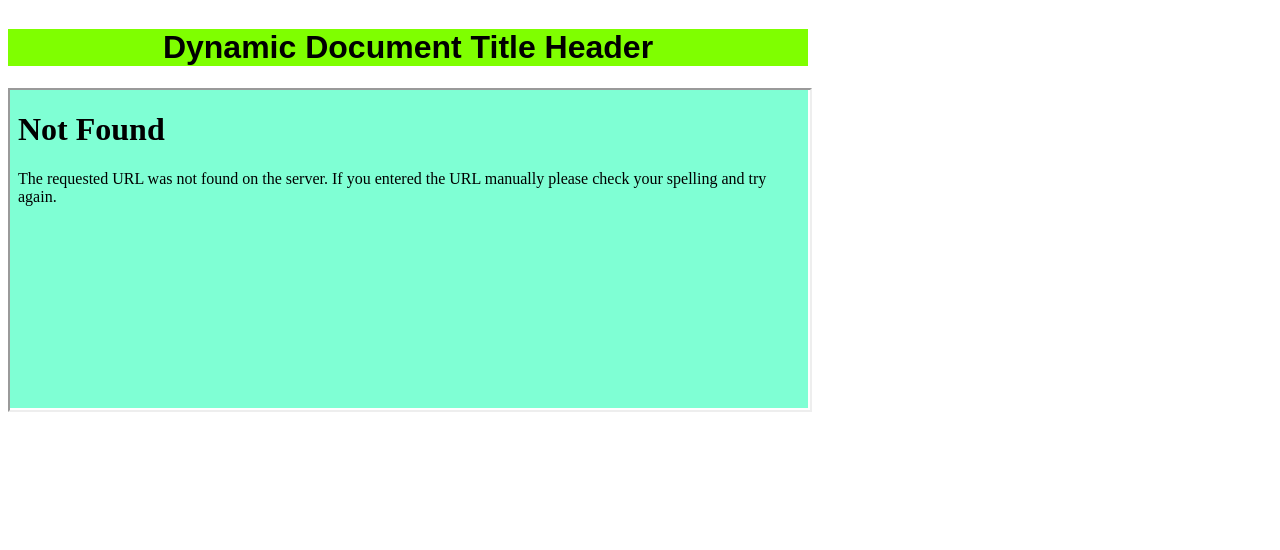
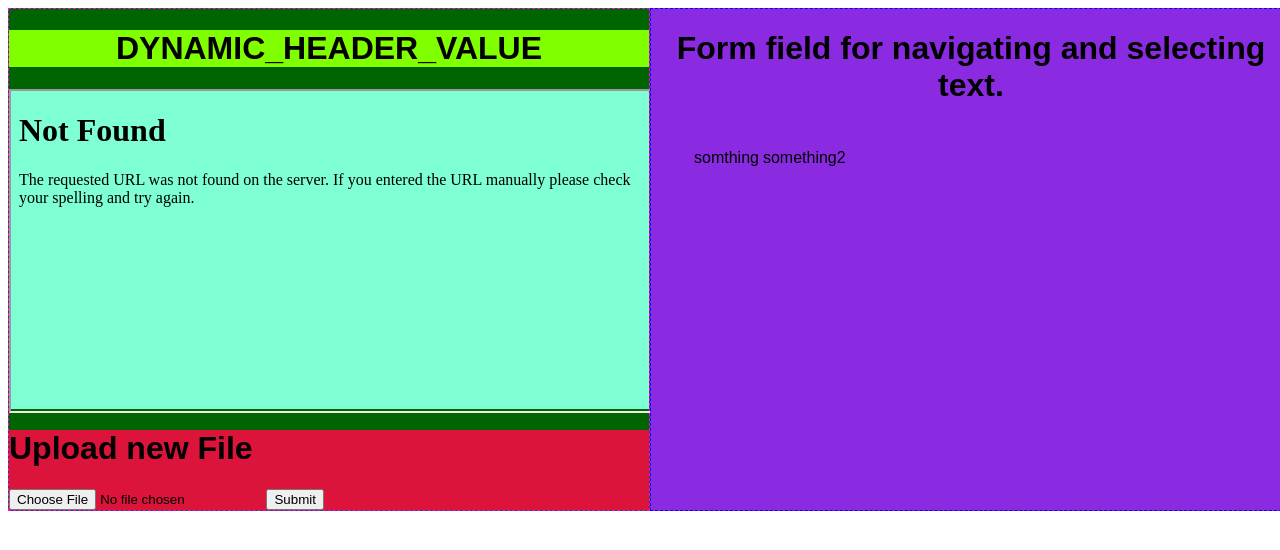
Before and after one commit to jackpots28/graphRagSandbox, a Flask app: page / in a window 1280 px wide. Shown: the top 550 px of the page. Run offline with Flask 3, Linux system fonts and the light colour scheme; parts of the project's set-up code (start-up, migrations or seed data) failed here and were passed over; some libraries are stand-ins or nearby versions.

Commit message:
Update to layout and functionality

```diff
--- a/app.py
+++ b/app.py
@@ -1,8 +1,49 @@
-from flask import Flask, request, redirect, url_for, send_from_directory, render_template
+import os
+from pathlib import Path
+
+from flask import Flask, flash, request, redirect, url_for, send_from_directory, render_template
+from werkzeug.utils import secure_filename
+import tempfile
+import mammoth
+
+docx_path = Path("/Volumes/stuff/graphRagSandbox/assets/SmartBear_TOU-10FEB2023.docx")
+non_logging_output_dir_path = Path("/Volumes/stuff/graphRagSandbox/templates")
+
+out_temp_file = tempfile.NamedTemporaryFile(prefix="SmartBear_",
+                                            suffix=".html",
+                                            delete=False,
+                                            dir=non_logging_output_dir_path)
+
+with open(docx_path, "rb") as docx_file:
+    result = mammoth.convert_to_html(docx_file)
+    html = result.value
+    with open(out_temp_file.name, "wb") as out_file:
+        print(html.encode("ascii", errors="ignore"))
+        out_file.write(html.encode("ascii", "ignore"))
+
+
+UPLOAD_FOLDER = 'static'
+ALLOWED_EXTENSIONS = {'docx'}
 
 app = Flask(__name__)
+app.config['UPLOAD_FOLDER'] = UPLOAD_FOLDER
+
+
+def allowed_file(filename):
+    return '.' in filename and \
+           filename.rsplit('.', 1)[1].lower() in ALLOWED_EXTENSIONS
+
+
+@app.route('/', methods=['POST'])
+def upload_file():
+    uploaded_file = request.files['file']
+    if uploaded_file.filename != '':
+        uploaded_file.save(f"static/{uploaded_file.filename}")
+    return redirect(url_for('index'))
 
 
 @app.route("/")
 def index():
-    return render_template("root_frame.html")
+    return render_template("root_frame.html",
+                           static_file_name="SmartBear_5bn3lv8b.html",
+                           dynamic_header="DYNAMIC_HEADER_VALUE")
--- a/templates/root_frame.html
+++ b/templates/root_frame.html
@@ -30,30 +30,77 @@
 
     .super_parent {
       position: fixed;
+      display: flex;
     }
 
     .main_header {
       background-color: chartreuse;
-      width: 50em;
       text-align: center;
     }
 
     .embedded_webpage {
       background-color: aquamarine;
-      width: 50em;
       height: 20em;
+    }
+
+    .upload_form {
+      background-color: crimson;
+    }
+
+    .left {
+      flex: 0 0 40em;
+      background-color: darkgreen;
+      border: 1px dashed #f0f;
+    }
+
+    .right {
+      text-align: center;
+      flex: 0 0 40em;
+      background-color: blueviolet;
+      border: 1px dashed #00f;
+    }
+
+    table{
+      border: thick black;
+      padding: 20px;
+      margin: 20px;
     }
 
 </style>
 
 <body>
   <div class="super_parent">
-    <div class="main_header">
-        <h1>Dynamic Document Title Header</h1>
+    <div class="left">
+      <div class="main_header">
+          <h1>{{ dynamic_header }}</h1>
+      </div>
+
+      <div class="embedded_webpage">
+        <iframe height="100%" width="100%" src="{{url_for('static', filename=static_file_name)}}" title="TEST"></iframe>
+      </div>
+
+      <div class="upload_form">
+        <h1>Upload new File</h1>
+        <form method="POST" enctype=multipart/form-data>
+          <input type=file name=file>
+          <input type=submit value="Submit">
+        </form>
+      </div>
     </div>
+    <div class="right">
+      <h1>Form field for navigating and selecting text.</h1>
+      <!-- TEMP TABLE FOR EXAMPLE -->
+      <table id="TEMP_TABLE">
+        <tr>
+          <td>
+            somthing
+          </td>
+          <td>
+            something2
+          </td>
+        </tr>
+      </table>
 
-    <div class="embedded_webpage">
-      <iframe height="100%" width="100%" src="SmartBear_5bn3lv8b.html" title="description"></iframe>
     </div>
   </div>
 </body>
```
Also changed, not shown: 1 other file.
